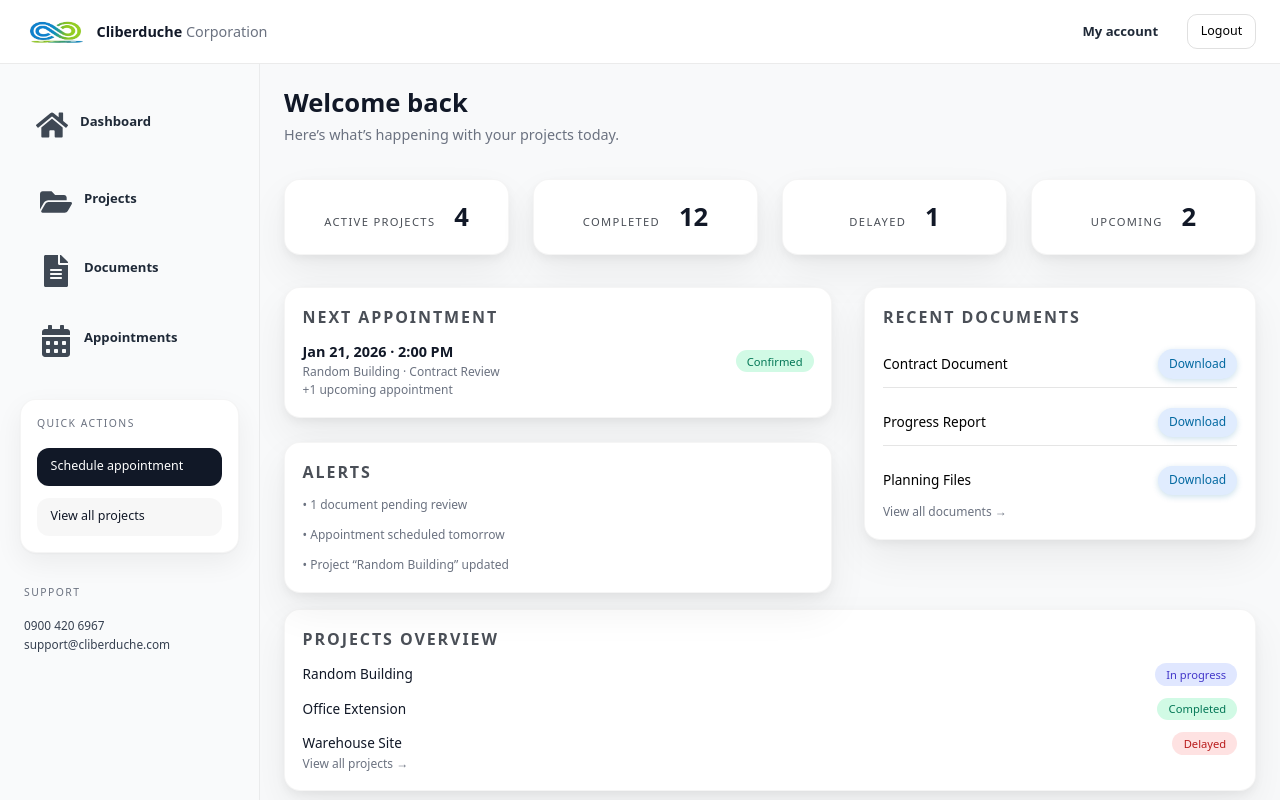
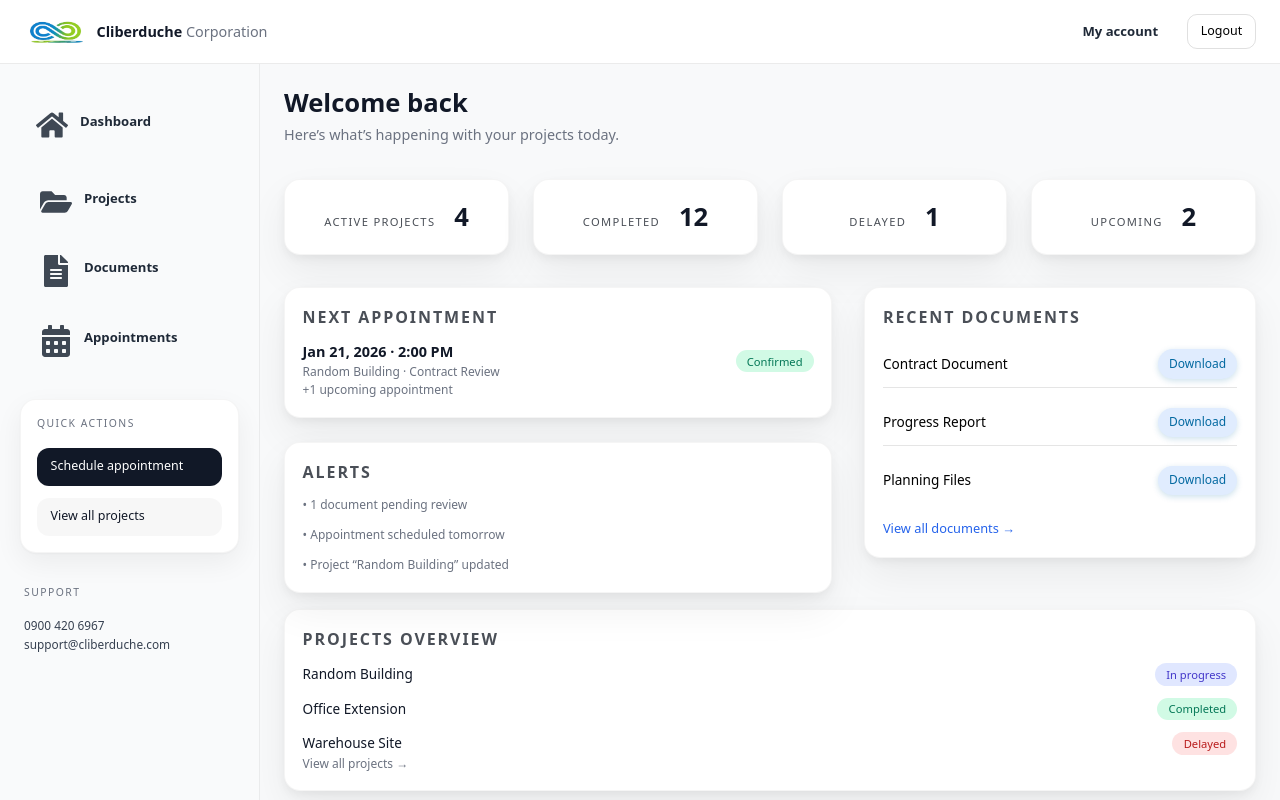
Before and after one commit to Ka-atsu/OJT_Project_Company_System, a React (Vite) app in the folder frontend/: page /k in a window 1280 px wide. Built offline with nearby package versions, Linux system fonts and the light colour scheme; no server answers.

Commit message:
Client Side Dashboard 1. Added a fucntioning "view all document" 2. Stylized the navigation button

```diff
--- a/frontend/src/pages/clientSide/Dashboard/ClientDashboard.jsx
+++ b/frontend/src/pages/clientSide/Dashboard/ClientDashboard.jsx
@@ -1,4 +1,5 @@
 import "./dashboard.page.css";
+import { useNavigate } from "react-router-dom";
 
 function getStoredName() {
   const raw = localStorage.getItem("user");
@@ -17,6 +18,7 @@ const docs = ["Contract Document", "Progress Report", "Planning Files"];
 
 export default function ClientDashboard() {
   const name = getStoredName();
+  const navigate = useNavigate();
 
   let greeting = "Welcome back";
   if (name) {
@@ -111,9 +113,13 @@ export default function ClientDashboard() {
               ))}
             </div>
 
-            <div className="dash-item-meta dash-meta-spacer">
+            <button
+              type="button"
+              className="dash-view-all"
+              onClick={() => navigate("/dashboard/documents")}
+            >
               View all documents →
-            </div>
+            </button>
           </div>
         </div>
       </div>
--- a/frontend/src/pages/clientSide/Dashboard/dashboard.page.css
+++ b/frontend/src/pages/clientSide/Dashboard/dashboard.page.css
@@ -178,6 +178,23 @@
   outline-offset: 2px;
 }
 
+.dash-view-all {
+  margin-top: 1rem;
+  background: none;
+  border: none;
+  padding: 0;
+  font: inherit;
+  color: #2563eb;
+  cursor: pointer;
+  text-align: left;
+  font-size: 0.8rem;
+}
+
+.dash-view-all:hover {
+  text-decoration: underline;
+}
+
+
 /* -------------------------
    TYPOGRAPHY HELPERS
 ------------------------- */
```
